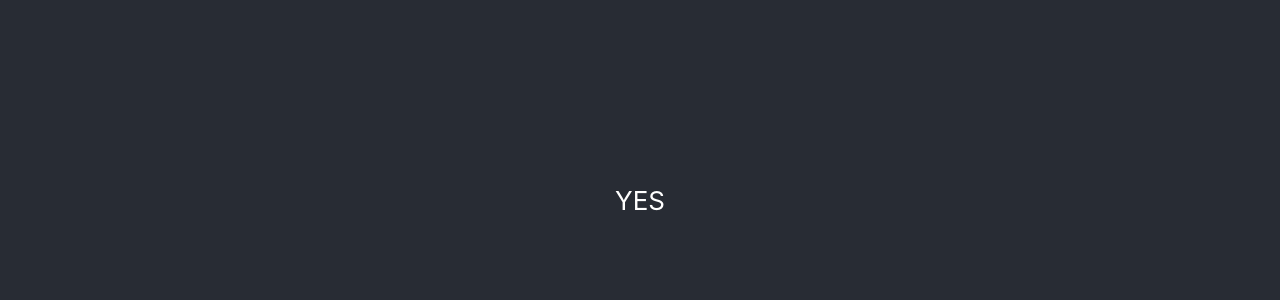
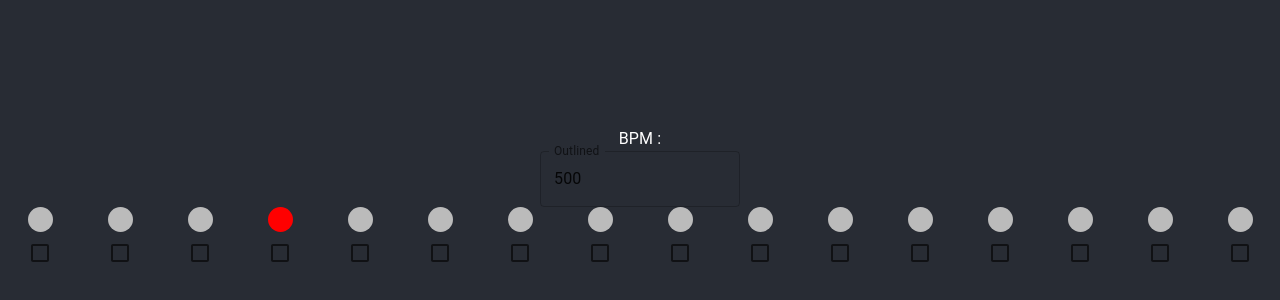
Before and after one commit to CanseFr/Sampler-Sequencer, a React (Create React App) app: page / in a window 1280 px wide. Shown: the part 200-500 px from the top of the page. Built offline with nearby package versions, Linux system fonts and the light colour scheme.

Commit message:
:sparkles: Introduce sequencing with kick drum

```diff
--- a/src/App.css
+++ b/src/App.css
@@ -36,3 +36,19 @@
     transform: rotate(360deg);
   }
 }
+
+.dot {
+  height: 25px;
+  width: 25px;
+  background-color: #bbb;
+  border-radius: 50%;
+  /*display: inline-block;*/
+}
+
+.dot-red {
+  height: 25px;
+  width: 25px;
+  background-color: red;
+  border-radius: 50%;
+  /*display: inline-block;*/
+}
--- a/src/App.tsx
+++ b/src/App.tsx
@@ -1,14 +1,85 @@
-import React from 'react';
+import React, {useEffect, useState} from 'react';
 import './App.css';
+import {Box, Checkbox, Grid, TextField, Typography} from "@mui/material";
+import sound from './assets/kick.mp3';
+
+
 
 function App() {
+  const [arraySequence, setArraySequence] = useState(new Array(16).fill(0));
+  const [kickSequence, setKickSequence] = useState(new Array(16).fill(0));
+  const [bpm, setBpm] = useState(500);
+  const [timePoint, setTimePoint] = useState(0);
+
+  const audio = new Audio(sound)
+
+
+  const modifyBpm = (e: any) => {
+    setBpm(Number(e.target.value));
+  }
+
+  const handleSelectKick = (index: number) => {
+    setKickSequence((prev) => {
+      let newKickArray = [...prev];
+      newKickArray[index] = newKickArray[index] === 1 ? 0 : 1;
+      return newKickArray;
+    });
+  }
+
+  useEffect(() => {
+    const intervalId = setInterval(() => {
+      setArraySequence((prev) => {
+        const newArray = new Array(16).fill(0);
+        newArray[timePoint] = 1;
+        return newArray;
+      });
+
+      setTimePoint((prev) => (prev + 1) % arraySequence.length);
+
+    }, bpm);
+
+    return () => clearInterval(intervalId);
+  }, [bpm, timePoint, arraySequence.length]);
+
+  useEffect(() => {
+    if (kickSequence[timePoint] === 1) {
+      console.log("KICK");
+      audio.play();
+
+    }
+  }, [timePoint, kickSequence]);
+
   return (
     <div className="App">
       <header className="App-header">
-       YES
+
+        <Box sx={{ width: 200 }}>
+          <Typography>BPM :</Typography>
+          <TextField
+            defaultValue={bpm}
+            onChange={modifyBpm}
+            id="outlined-basic"
+            label="Outlined"
+            variant="outlined"
+          />
+        </Box>
+
+        <Grid container justifyContent="space-around">
+          {arraySequence.map((item, index) => (
+            <span key={index} className={item === 0 ? 'dot' : 'dot-red'}></span>
+          ))}
+        </Grid>
+
+        <Grid container justifyContent="space-around">
+          {kickSequence.map((item, index) => (
+            <Checkbox key={index} checked={item === 1} onChange={() => handleSelectKick(index)} />
+          ))}
+        </Grid>
+
       </header>
     </div>
   );
 }
 
+
 export default App;
--- /dev/null
+++ b/src/react-app-env.d.ts
@@ -0,0 +1 @@
+declare module '*.mp3'; // '*.wav' if you're using wav format
```
Also changed, not shown: 1 other file (tests, documents, lock files or other folders).
